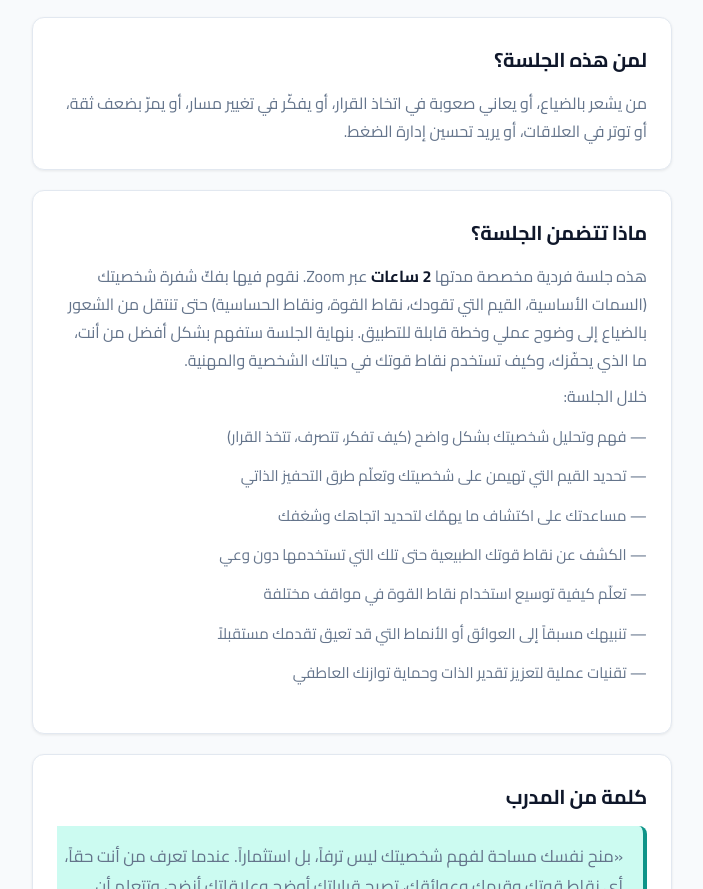
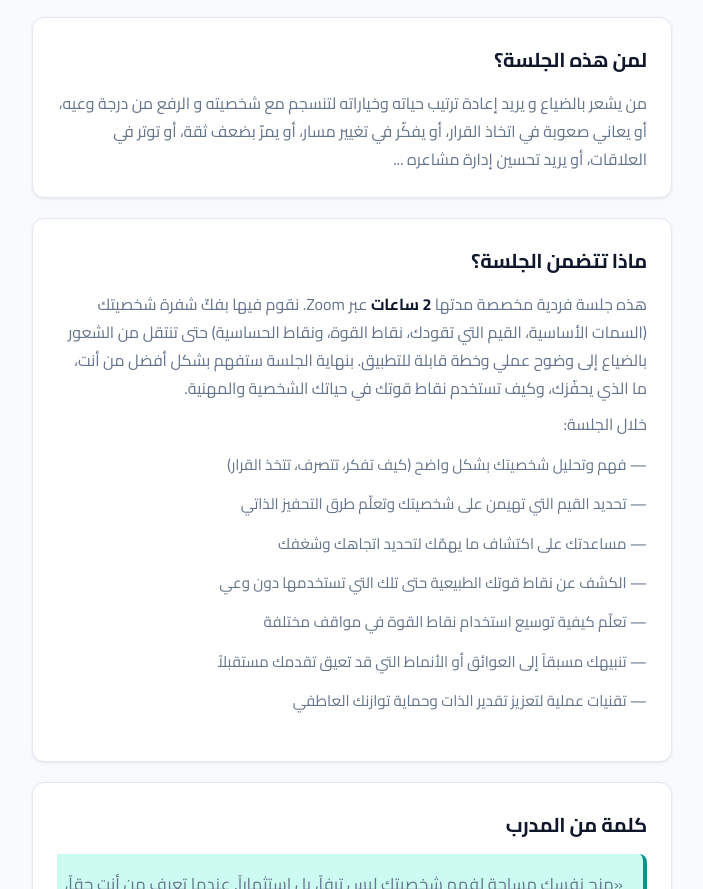
Before and after one commit to hichemg92/AnalyseDeLaPersonnalite, a plain HTML site: page index.html in a window 1280 px wide. Shown: the part 892-1781 px from the top of the page, without its empty margins (288-991 px from the left). Drawn offline with Linux system fonts and the light colour scheme.

Commit message:
Update index.html

```diff
--- a/index.html
+++ b/index.html
@@ -404,7 +404,7 @@
 
     <section class="section">
       <h2>لمن هذه الجلسة؟</h2>
-      <p>من يشعر بالضياع، أو يعاني صعوبة في اتخاذ القرار، أو يفكّر في تغيير مسار، أو يمرّ بضعف ثقة، أو توتر في العلاقات، أو يريد تحسين إدارة الضغط.</p>
+      <p>من يشعر بالضياع و يريد إعادة ترتيب حياته وخياراته لتنسجم مع شخصيته و الرفع من درجة وعيه، أو يعاني صعوبة في اتخاذ القرار، أو يفكّر في تغيير مسار، أو يمرّ بضعف ثقة، أو توتر في العلاقات، أو يريد تحسين إدارة مشاعره ...</p>
     </section>
 
     <section class="section">
```
